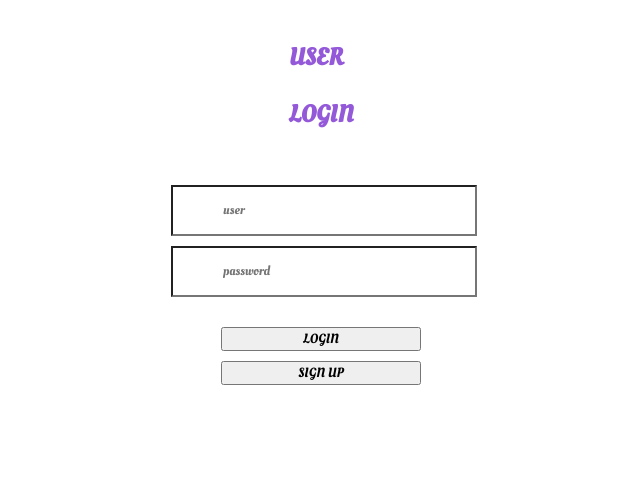
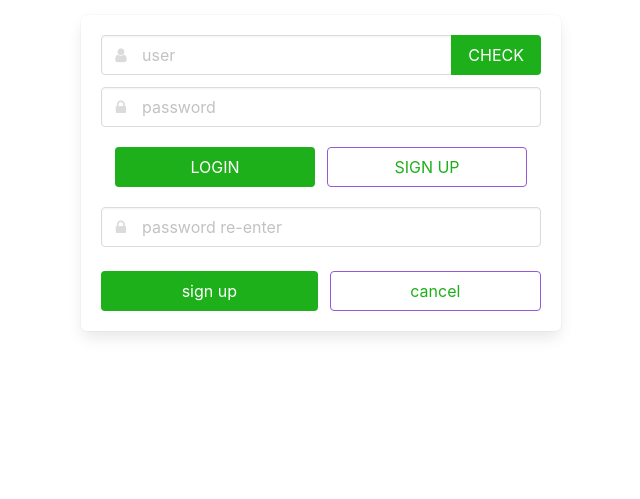
Before and after one commit to DubuKim/HowTo-day-, a Flask app: page / in a window 1280 px wide. Shown: the part 301-800 px from the top of the page, without its empty margins (319-959 px from the left). Run offline with Flask 2, Linux system fonts and the light colour scheme; some libraries are stand-ins or nearby versions.

Commit message:
https://ifh.cc/g/AXO2Tx.jpg

```diff
--- a/templates/login.html
+++ b/templates/login.html
@@ -1,119 +1,234 @@
-<!DOCTYPE html>
+<!doctype html>
 <html lang="en">
     <head>
-    <meta charset="UTF-8">
-    <title>How To Day</title>
-    <link href="https://fonts.googleapis.com/css2?family=Oleo+Script&display=swap" rel="stylesheet">
+
+        <!-- Webpage Title -->
+        <title>Log In | SWEETER</title>
+
+        <!-- Required meta tags -->
+        <meta charset="utf-8">
+        <meta name="viewport" content="width=device-width, initial-scale=1, shrink-to-fit=no">
+
+        <!-- Bulma CSS -->
+        <link rel="stylesheet" href="https://cdn.jsdelivr.net/npm/bulma@0.9.1/css/bulma.min.css">
+        <!-- Font Awesome CSS -->
+        <link href="//maxcdn.bootstrapcdn.com/font-awesome/4.7.0/css/font-awesome.min.css" rel="stylesheet">
+
+        <!-- JS -->
+        <script src="https://ajax.googleapis.com/ajax/libs/jquery/3.4.1/jquery.min.js"></script>
+        <script src="https://cdnjs.cloudflare.com/ajax/libs/jquery-cookie/1.4.1/jquery.cookie.js"></script>
 
         <style>
+
             *{
                 font-family: 'Oleo Script', cursive;
             }
-        .login_title {
-            width: 300px;
-            height: 250px;
 
-            color: cornflowerblue;
+            body {
+                background-color: #ffffff;
+                min-height: 50vh;
+            }
+
+            .wrap {
+                width: 500px;
+                margin: auto;
+            }
+
+            .section {
+                padding: 1rem 0rem;
+                max-width: 750px;
+                margin: auto;
+            }
+
+            .login-title {
+                width: 500px;
+                height: 300px;
 
                 text-align: center;
 
                 background-image: url("https://image.winudf.com/v2/image/Y29tLmppbnVoMi5zaGFyZTI0aF9pY29uXzBfODE2YjM4ZjA/icon.png?fakeurl=1&h=240&type=webp");
-            background-size: cover;
+                background-size: auto;
                 background-position: center;
 
                 border-radius: 50px;
 
                 padding-top: 40px;
-
-
-        }
-        .wrap{
-            width: 300px;
-            margin: auto;
             }
 
-        .login_user {
-            display: flex;
-            flex-direction: column;
-            align-items: center;
-            justify-content: center;
-            color: #9359d9;
+            .title {
+                font-weight: 800;
+                font-size: 4rem;
             }
 
-        input{ width: 250px; height: 45px; padding-left: 50px;
-            background-repeat: no-repeat;
-            background-size: cover;
-            background-position: 0px center;
-            border-style: wave;
+            .subtitle {
+                font-size: 2rem;
+            }
 
+            .is-login {
+                color: #1eb01a !important;
+            }
+
+            .button.is-sparta {
+                background-color: #1eb01a;
+                border-color: transparent;
+                color: #ffffff !important;
+            }
+
+            .button.is-sparta.is-outlined {
+                background-color: transparent;
+                border-color: #9359d9;
+                color: #1eb01a !important;
             }
 
             .login_btn {
                 display: flex;
-            flex-direction: column;
+                flex-direction: row;
                 align-items: center;
                 justify-content: center;
-            margin: 20px auto 0px auto;
-        }
+                margin: 20px auto 20px auto;
+
             .login_btn > button {
-            margin-top: 10px;
-        }
-        .login_id > input {
-            margin-top: 10px;
+                margin: 20px 20px 20px 20px;
             }
 
+        </style>
 
-    </style>
+        <script>
+            // {% if msg %}
+            //     alert("{{ msg }}")
+            // {% endif %}
+            function sign_in() {
+                $.ajax({
+                    type: "POST",
+                    url: "/sign_in",
+                    data: {
+                        username_give: "",
+                        password_give: ""
+                    },
+                    success: function (response) {
+                        if (response['result'] == 'success') {
+                            $.cookie('mytoken', response['token'], {path: '/'});
+
+                            alert('로그인 완료!')
+                            window.location.href = '/'
+                        } else {
+                            // 로그인이 안되면 에러메시지를 띄웁니다.
+                            alert(response['msg'])
+                        }
+                    }
+                })
+            }
+
+            function sign_up() {
+                let username = ""
+                let password = ""
+                let password2 = ""
+
+                $.ajax({
+                    type: "POST",
+                    url: "/sign_up/save",
+                    data: {
+                        username_give: username,
+                        password_give: password
+                    },
+                    success: function (response) {
+                        alert("회원가입을 축하드립니다!")
+                        window.location.replace("/login")
+                    }
+                });
+
+            }
+
+        </script>
+
     </head>
     <body>
-<div class="wrap">
-    <div class="login_title">
-        <h1>How To</h1>
-        <h3>(day)</h3>
-    </div>
-
-    <div class="login_user">
-        <h2>
-            <p>USER</p>
-            <p>LOGIN</p>
-        </h2>
-    </div>
-
-    <div>
-
-        <div class="login_id">
-
-            <input id="input-username" class="input" type="text" placeholder="user">
-                <span class="icon is-small is-left">
-                    <i class="fa fa-user">
-
-                    </i>
-                </span>
-
-            <input id="input-password" class="input" type="password" placeholder="password" aria-autocomplete="list">
-               <span class="icon is-small is-left">
-                   <i class="fa fa-user">
-
-                    </i>
-               </span>
-        </div>
-
-        <div class="login_btn">
 
 
+        <div class="wrap">
+            <section class="hero is-white">
+                <div class="login-title">
+                    <div class="hero-body has-text-centered" style="padding-bottom:1rem;margin:auto;">
+                        <h1 class="title is-login">How to</h1>
+                        <h3 class="subtitle is-login">(day)</h3>
+                    </div>
+                </div>
+            </section>
 
-            <button style="width:200px;hegiht:50px;">LOGIN</button>
-
-            <button style="width:200px;hegiht:50px;">SIGN UP</button>
+            <section class="section">
+                <div class="container">
+                    <div class="box" style="max-width: 480px;margin:auto">
+                        <article class="media">
+                            <div class="media-content">
+                                <div class="content">
+                                    <div class="field has-addons">
+                                        <div class="control has-icons-left" style="width:100%">
+                                            <input id="input-username" class="input" type="text" placeholder="user">
+                                            <span class="icon is-small is-left"><i class="fa fa-user"></i></span>
+                                        </div>
+                                        <div id="btn-check-dup" class="control">
+                                            <button class="button is-sparta" onclick="check_dup()">CHECK</button>
+                                        </div>
 
                                     </div>
 
 
+                                    <div class="field">
+                                        <div class="control has-icons-left">
+                                            <input id="input-password" class="input" type="password" placeholder="password">
+                                            <span class="icon is-small is-left"><i class="fa fa-lock"></i></span>
+                                        </div>
 
                                     </div>
 
 
+                                </div>
+                                    <div class="login_btn">
+                                        <nav class="level is-mobile">
+
+                                            <button style="width:200px;hegiht:50px;" class="level-item button is-sparta" onclick="sign_in()">
+                                                LOGIN
+                                            </button>
+
+                                            <button style="width:200px;hegiht:50px;" class="level-item button is-sparta is-outlined" onclick="toggle_sign_up()">
+                                                SIGN UP
+                                            </button>
+                                        </nav>
 
                                     </div>
+
+
+                                <div id="sign-up-box">
+                                    <div class="mb-5">
+                                        <div class="field">
+                                            <div class="control has-icons-left" style="width:100%">
+                                                <input id="input-password2" class="input" type="password"
+                                                       placeholder="password re-enter">
+                                                <span class="icon is-small is-left"><i class="fa fa-lock"></i></span>
+                                            </div>
+
+
+                                        </div>
+                                    </div>
+                                    <nav class="level is-mobile">
+                                        <button class="level-item button is-sparta" onclick="sign_up()">
+                                            sign up
+                                        </button>
+                                        <button class="level-item button is-sparta is-outlined" onclick="toggle_sign_up()">
+                                            cancel
+                                        </button>
+                                    </nav>
+                                </div>
+
+
+                            </div>
+                        </article>
+                    </div>
+
+                </div>
+            </section>
+        </div>
+
+
     </body>
 </html>
```
Lines whose indentation alone changed are shown as unchanged.
